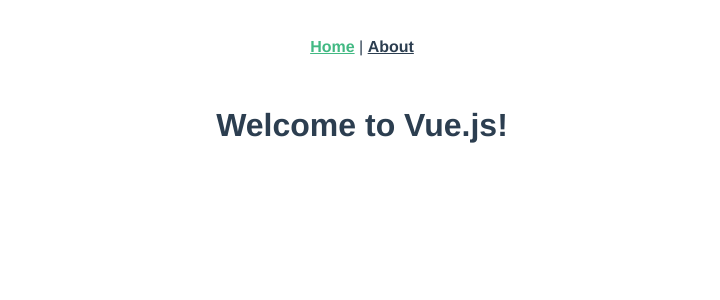
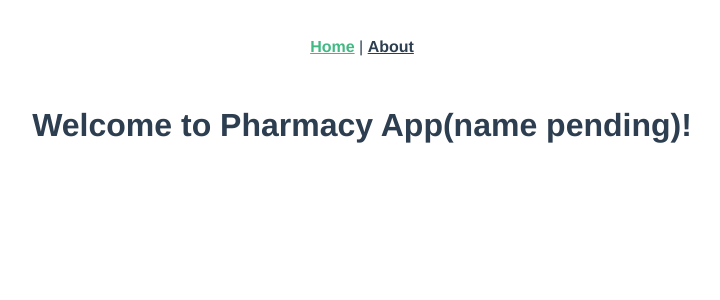
Before and after one commit to erwinreyzon/pharmacy-capstone-frontend, a Vue app: page / in a window 1280 px wide. Shown: the top 300 px of the page, without its empty margins (278-998 px from the left). Built offline with nearby package versions, Linux system fonts and the light colour scheme.

Commit message:
updates message on HomeView.vue

```diff
--- a/src/views/HomeView.vue
+++ b/src/views/HomeView.vue
@@ -2,7 +2,7 @@
 export default {
   data: function () {
     return {
-      message: "Welcome to Vue.js!",
+      message: "Welcome to Pharmacy App(name pending)!",
     };
   },
   created: function () {},
```
